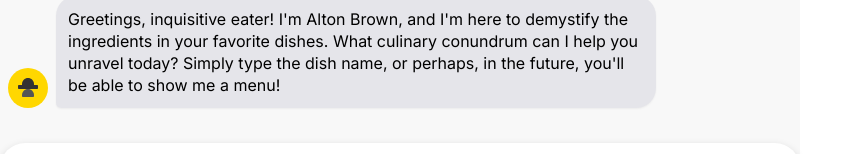
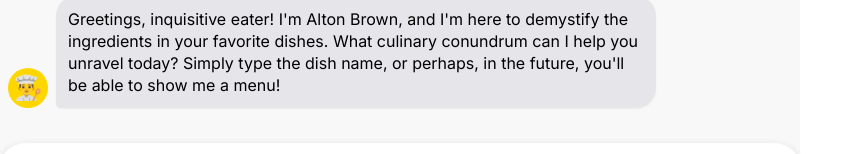
Before and after one commit to Rohan7177/allergen-assistant, a Next.js app: page / in a window 1280 px wide. Shown: the part 343-497 px from the top of the page, without its empty margins (0-865 px from the left). Built offline with nearby package versions, Linux system fonts and the light colour scheme.

Commit message:
Cleaned up most features

```diff
--- a/src/app/api/image-chat/route.js
+++ b/src/app/api/image-chat/route.js
@@ -42,7 +42,7 @@
 
           **Output Format:**
           For each identified dish, output a single line in the format:
-          [Dish Name] - [List of Allergens, comma-separated]
+          **[Dish Name]** - [List of Allergens, comma-separated]
 
           If a dish has no common allergens from the list, state "No common allergens".
           List each dish on a new line.
--- a/src/app/page.js
+++ b/src/app/page.js
@@ -41,20 +41,9 @@
   );
 };
 
-// SVG Icon for Chatbot (Cowboy Hat)
-const CowboyHatIcon = ({ size = 24 }) => (
-  <svg
-    width={size}
-    height={size}
-    viewBox="0 0 24 24"
-    fill="none"
-    xmlns="http://www.w3.org/2000/svg"
-  >
-    <path d="M12 2C8.68629 2 6 4.68629 6 8V9C6 9.55228 6.44772 10 7 10H17C17.5523 10 18 9.55228 18 9V8C18 4.68629 15.3137 2 12 2Z" fill="#333" />
-    <path d="M4 10C4 10.5523 4.44772 11 5 11H19C19.5523 11 20 10.5523 20 10V11.5C20 12.0523 19.5523 12.5 19 12.5H5C4.44772 12.5 4 12.0523 4 11.5V10Z" fill="#333" />
-    <path d="M22 10V12C22 12.5523 21.5523 13 21 13H3C2.44772 13 2 12.5523 2 12V10C2 9.44772 2.44772 9 3 9H21C21.5523 9 22 9.44772 22 10Z" fill="#333" />
-    <path d="M12 13C8.68629 13 6 15.68629 6 19V20C6 20.55228 6.44772 21 7 21H17C17.5523 21 18 20.55228 18 20V19C18 15.68629 15.3137 13 12 13Z" fill="#555" />
-  </svg>
+// SVG Icon for Chatbot (Chef Hat) - UPDATED to Chef Emoji
+const ChefHatIcon = ({ size = 24 }) => (
+  <Text style={{ fontSize: size, lineHeight: size, color: '#333' }}>👨‍🍳</Text>
 );
 
 // SVG Icon for User (Person Outline)
@@ -93,8 +82,6 @@
   const scrollViewRef = useRef();
   // State to manage loading indicator during LLM call
   const [isLoading, setIsLoading] = useState(false);
-  // Removed showImageNotSupported state as it's no longer needed for a persistent message.
-  // const [showImageNotSupported, setShowImageNotSupported] = useState(false);
 
   // New state for typewriter effect
   const [displayMessage, setDisplayMessage] = useState('');
@@ -143,7 +130,6 @@
         msg.isBot && !msg.isTypingComplete ? { ...msg, text: fullBotResponseRef.current, isTypingComplete: true } : msg
       ));
     }
-    // Removed setShowImageNotSupported(false) as the state is removed.
 
     setMessages((prevMessages) => [...prevMessages, newUserMessage]);
     setInputMessage(''); // Clear input field
@@ -224,7 +210,7 @@
   };
 
   // Function to handle file selection from the hidden input
-  const handleFileChange = (event) => {
+  const handleFileChange = async (event) => {
     const file = event.target.files[0];
     if (file) {
       const reader = new FileReader();
@@ -260,28 +246,13 @@
               { text: errorMessage, isUser: false, isBot: true, isError: true, isTypingComplete: true },
             ]);
           } else {
-            // Success: Display the structured dish/allergen list
+            // Success: Display the structured dish/allergen list INSTANTLY (no typing effect)
             const botResponseText = data.response;
             setMessages((prevMessages) => [
               ...prevMessages,
-              { text: '', isUser: false, isBot: true, isTypingComplete: false }, // Add empty message for typing effect
+              { text: botResponseText, isUser: false, isBot: true, isTypingComplete: true }, // Directly set full text
             ]);
-            fullBotResponseRef.current = botResponseText; // Store full response
-
-            setDisplayMessage(''); // Reset display message for new typing
-            let charIndex = 0;
-            typingIntervalRef.current = setInterval(() => {
-              if (charIndex < botResponseText.length) {
-                setDisplayMessage(prev => prev + botResponseText.charAt(charIndex));
-                charIndex++;
-              } else {
-                clearInterval(typingIntervalRef.current);
-                typingIntervalRef.current = null;
-                setMessages(prevMessages => prevMessages.map((msg, idx) =>
-                  idx === prevMessages.length - 1 ? { ...msg, text: botResponseText, isTypingComplete: true } : msg
-                ));
-              }
-            }, 15); // Faster typing speed for results
+            // No need for fullBotResponseRef, displayMessage, or typingIntervalRef for image responses
           }
         } catch (error) {
           console.error("Failed to process image:", error);
@@ -289,10 +260,7 @@
             ...prevMessages,
             { text: "Menu recognition failed. It seems there was a technical glitch in analyzing the image. Please try again!", isUser: false, isBot: true, isError: true, isTypingComplete: true },
           ]);
-          if (typingIntervalRef.current) {
-            clearInterval(typingIntervalRef.current);
-            typingIntervalRef.current = null;
-          }
+          // No need to clear typingIntervalRef here as it's not used for image responses
         } finally {
           setIsLoading(false); // Hide loading indicator
         }
@@ -361,7 +329,7 @@
           >
             {!msg.isUser && (
               <View style={[styles.avatarContainer, styles.botAvatarBackground]}>
-                <CowboyHatIcon size={24} />
+                <ChefHatIcon size={24} /> {/* Changed to ChefHatIcon */}
               </View>
             )}
             <View
@@ -379,12 +347,12 @@
                   onError={(e) => console.log('Thumbnail failed to load:', e.nativeEvent.error)}
                 />
               ) : (
-                // Conditionally render the message being typed or the full message
+                // Conditionally render the message being typed (for text) or the full message (for images)
                 // The last bot message in the array is the one potentially being typed.
                 <FormattedText
                   text={msg.isBot && index === messages.length - 1 && !msg.isTypingComplete
-                    ? displayMessage
-                    : msg.text
+                    ? displayMessage // For text-based streaming
+                    : msg.text // For instant display (image-based or completed text)
                   }
                   style={styles.messageText}
                   boldStyle={styles.boldText}
@@ -404,7 +372,7 @@
         {isLoading && (
           <View style={[styles.messageBubbleContainer, styles.botMessageContainer]}>
             <View style={[styles.avatarContainer, styles.botAvatarBackground]}>
-              <CowboyHatIcon size={24} />
+              <ChefHatIcon size={24} /> {/* Changed to ChefHatIcon */}
             </View>
             <View style={styles.messageBubble}>
               {/* Updated loading message for Alton Brown's persona */}
```
